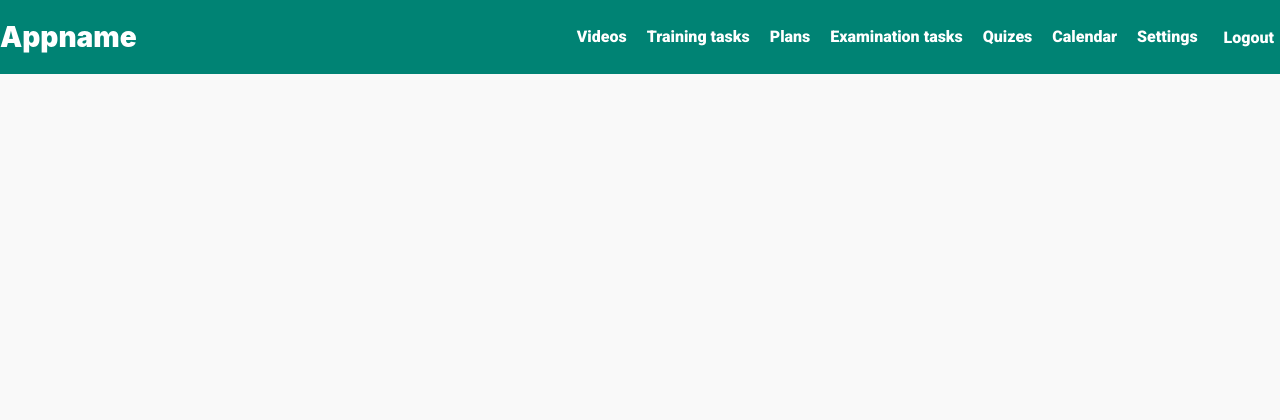
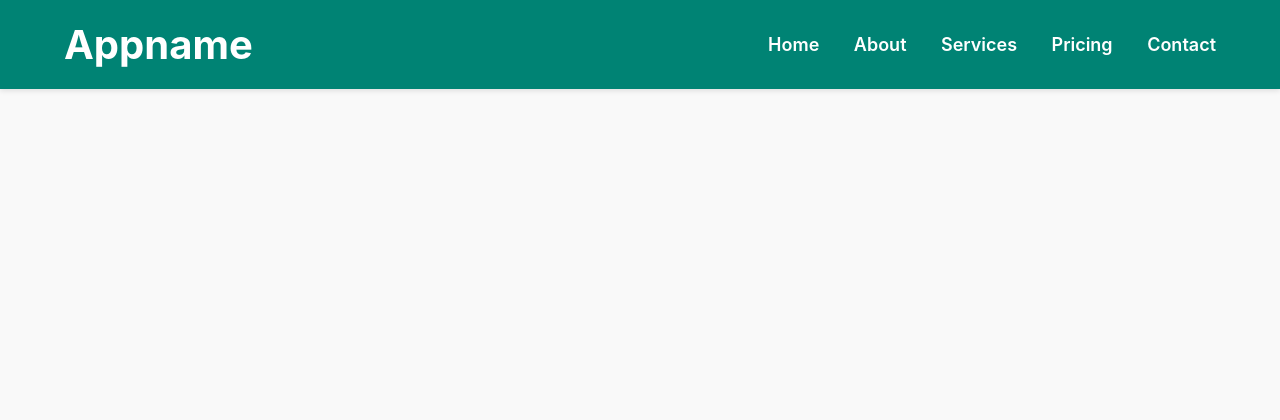
Before and after one commit to DorianWlodarczykZapas/TutorApp, a Django app: template TutorApp/templates/users/home.html in a window 1280 px wide. Shown: the top 420 px of the page. Run offline with Django 4.2, Linux system fonts and the light colour scheme; the template is opened without the code that fills it, so the values that code supplies are empty.

Commit message:
Style: simplified homepage design

```diff
--- a/TutorApp/templates/users/home.html
+++ b/TutorApp/templates/users/home.html
@@ -1,39 +1,8 @@
-{% load static %}
+{% extends "base.html" %}
 {% load i18n %}
-<!DOCTYPE html>
-<html lang="pl">
-    <head>
-        <meta charset="UTF-8">
-        <title>{% trans "Home" %}</title>
-        <meta name="viewport" content="width=device-width, initial-scale=1.0">
-        <link href="https://fonts.googleapis.com/css2?family=Roboto:wght@900&display=swap"
-              rel="stylesheet">
-        <link rel="stylesheet" href="{% static 'assets/css/base.css' %}">
-        <link rel="stylesheet" href="{% static 'assets/css/navbar.css' %}">
-    </head>
-    <body>
-        <header class="main-header">
-            <div class="container">
-                <div class="logo">Appname</div>
-                <nav class="nav-links">
-                    <a href="{% url 'videos:section_list' %}">{% trans "Videos" %}</a>
-                    <a href="#">{% trans "Training tasks" %}</a>
-                    <a href="#">{% trans "Plans" %}</a>
-                    <a href="#">{% trans "Examination tasks" %}</a>
-                    <a href="#">{% trans "Quizes" %}</a>
-                    <a href="#">{% trans "Calendar" %}</a>
-                    <a href="#">{% trans "Settings" %}</a>
-                    <form method="post"
-                          action="{% url 'users:logout' %}"
-                          style="display:inline">
-                        {% csrf_token %}
-                        <button type="submit" class="nav-link-as-text">{% trans "Logout" %}</button>
-                    </form>
-                </nav>
-            </div>
-        </header>
-        <main class="main-content">
-            <h1>{% trans "Welcome to the Dashboard!" %}</h1>
-        </main>
-    </body>
-</html>
+{% block title %}
+    {% trans "Home" %}
+{% endblock %}
+{% block content %}
+    <h1>{% trans "Welcome to the Dashboard!" %}</h1>
+{% endblock %}
```
